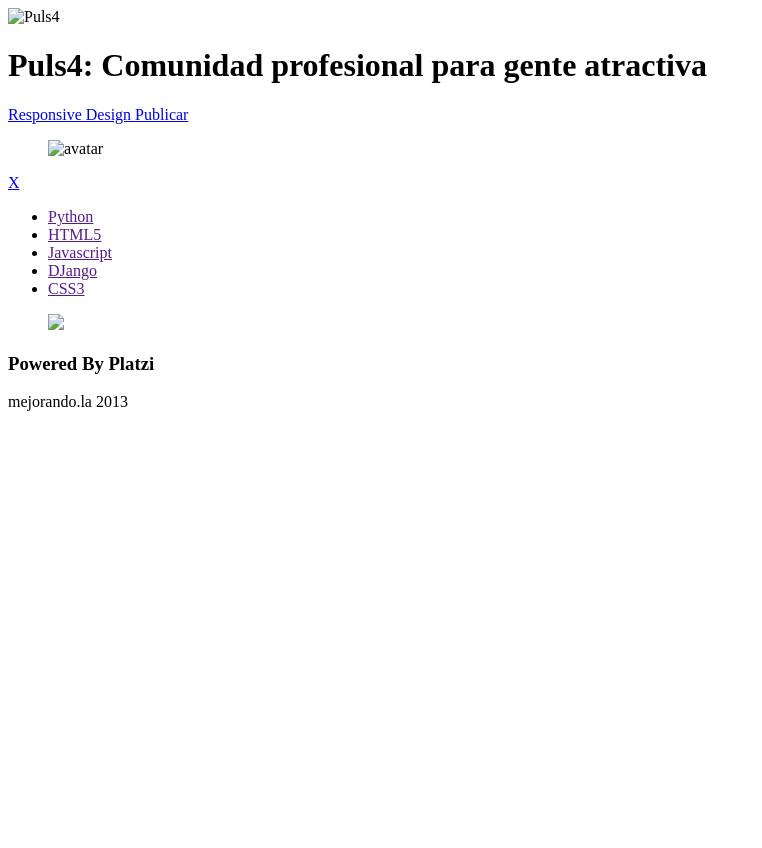
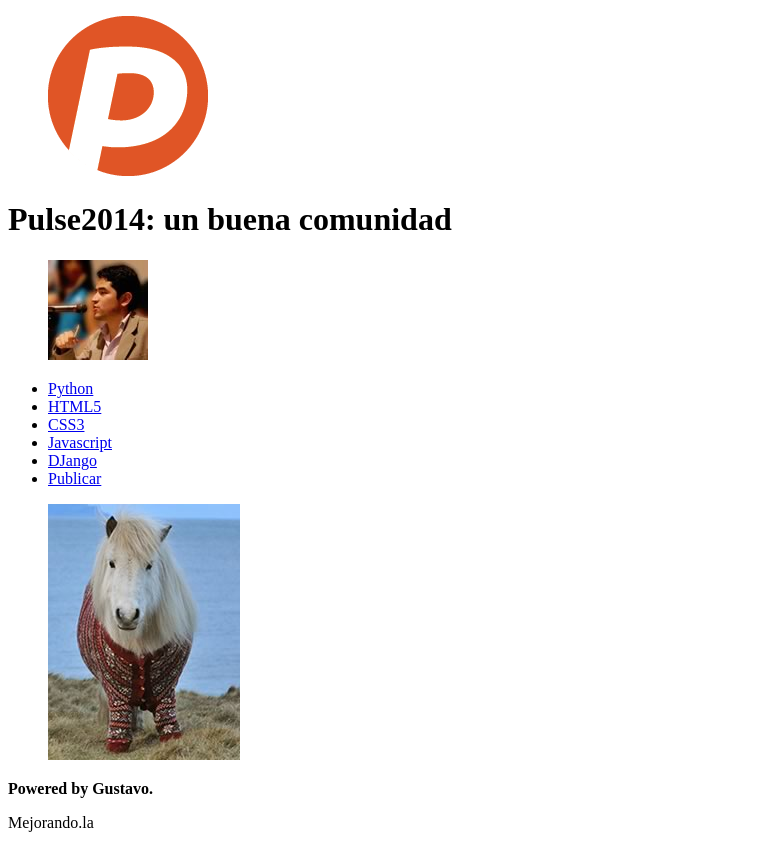
Before and after one commit to gustavocarrillo/PruebasWeb, a plain HTML site: page index.html in a window 1280 px wide. Shown: the whole page, without its empty margins (0-762 px from the left). Before the commit the page ends 800 px from the top, so only its background shows below. Drawn offline with Linux system fonts and the light colour scheme.

Commit message:
progreso de index

```diff
--- a/index.html
+++ b/index.html
@@ -1,63 +1,49 @@
 <!DOCTYPE html>
-<html>
+<html lang="es">
 	<head>
-		<title>esto es un prueba</title>
+		<meta charset="utf-8" />
+		<meta description="Proyecyo web con platzi" />
+		<title>Pulse2014: un buena comunidad</title>
 	</head>
 	<body>
 	<header>
-		<div class="logo">
-			<img src="imagenes/logo.png" alt="Puls4" />
-		</div>
-		<div class="titular">
-			<h1 class="titulo">
-				Puls4: Comunidad profesional para gente atractiva
-			</h1>
-		</div>
-		<div>
-			<a class="filtro" href="#">
-				Responsive Design
-			</a>
-			<a class="publicar" href="#">
-				Publicar
-			</a>
-		</div>
-		<div class="usuario">
-			<figure class="avatar">
-				<img src="imagenes/avatar.jpg" alt="avatar" />
-			</figure>
-			<a class="flechita" href="#">
-				X
-			</a>
-		</div>
+		<figure id="logo">
+			<img src="imagenes/logo.png" />
+		</figure>
+		<h1>
+			Pulse2014: un buena comunidad
+		</h1>
+		<figure id="avatar">
+			<img src="imagenes/avatar.jpg" />
+		</figure>
 	</header>
 	<nav>
-		<ul class="menu">
-			<li><a href="" href="#">Python</a></li>
-			<li><a href="" href="#">HTML5</a></li>
-			<li><a href="" href="#">Javascript</a></li>
-			<li><a href="" href="#">DJango</a></li>
-			<li><a href="" href="#">CSS3</a></li>
+		<ul>
+			<li><a href="#">Python</a></li>
+			<li><a href="#">HTML5</a></li>
+			<li><a href="#">CSS3</a></li>
+			<li><a href="#">Javascript</a></li>
+			<li><a href="#">DJango</a></li>
+			<li id="publicar_nav">
+				<a href="#">Publicar</a>
+			</li>
 		</ul>
 	</nav>
-	<section class="post">
-		<article class="post">
-			<div class="descripcion">
-				<figure class="imagen">
-					<img src="imagenes/foto.jpg">
-				</figure>
-			</div>
-			<div class="acciones">
-
-			</div>
+	<section id="contenido">
+		<article class="item">
+			<figure class="img_item">
+				<img src="imagenes/imagen.jpg" />
+			</figure>
 		</article>
 	</section>
 	<footer>
-		<h3>
-			<strong>Powered By Platzi</strong>
-		</h3>
-		<span class="mejor">
-			mejorando.la 2013
-		</span>
+		<p>
+			<strong>Powered by Gustavo.</strong>
+		</p>
+		<p>
+			Mejorando.la
+		</p>
 	</footer>
+
 	</body>
 </html>
```
Also changed, not shown: imagenes/avatar.jpg (added), imagenes/imagen.jpg (added), imagenes/logo.png (added).
